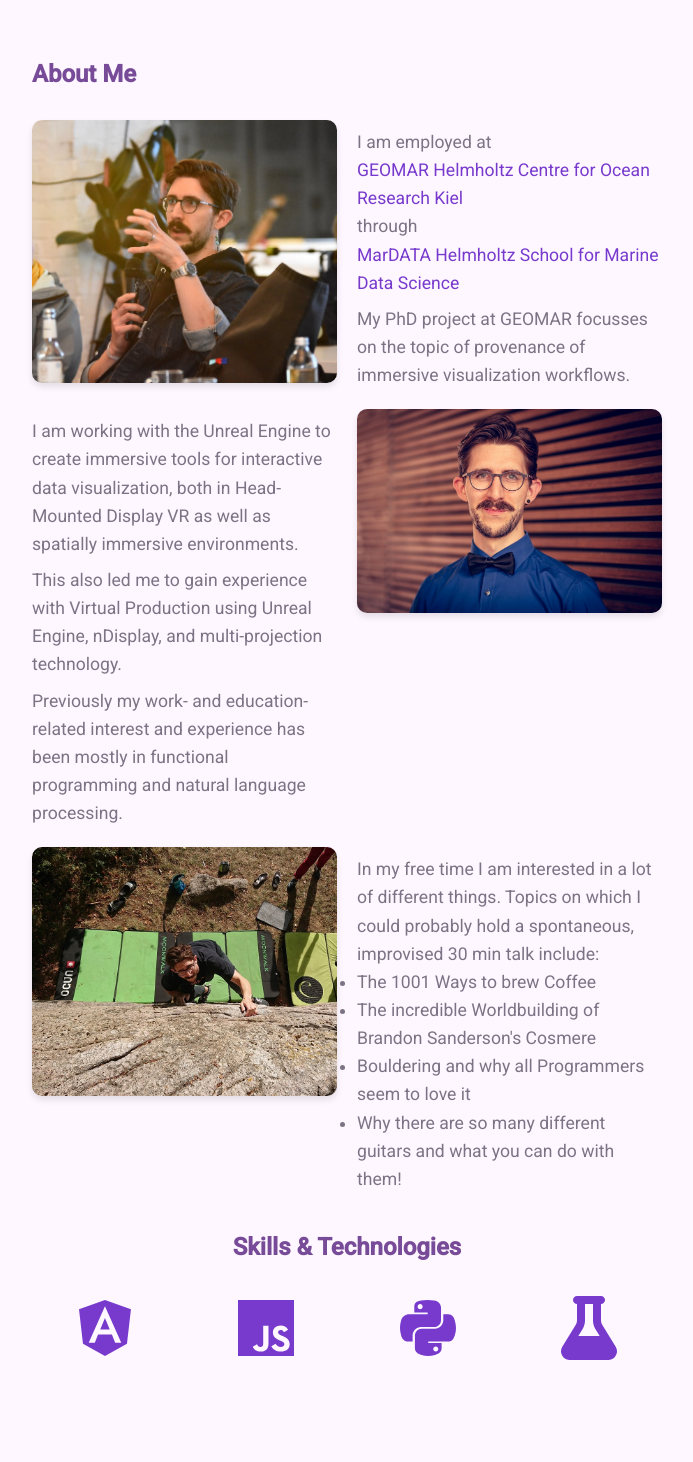
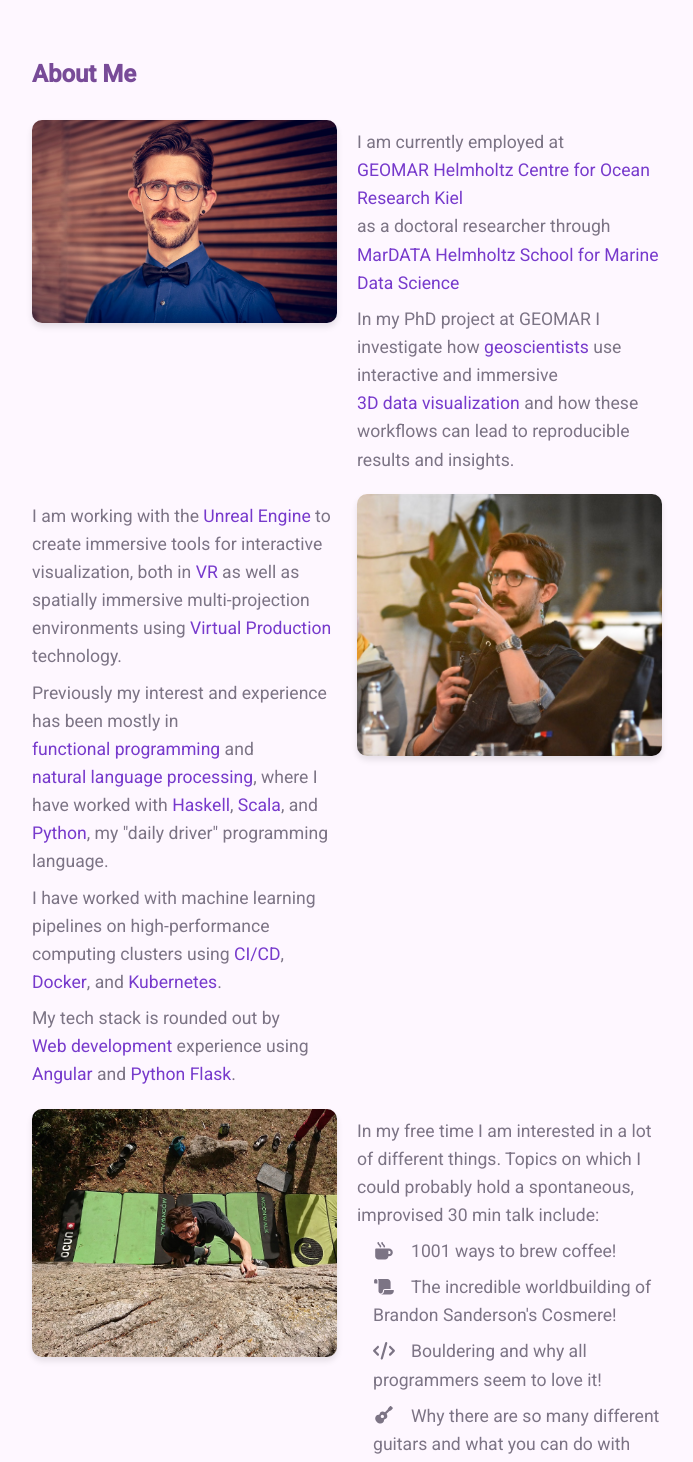
Before and after one commit to arbertrary/personal-angular-page, an Angular app: page / in a window 1280 px wide. Shown: the part 880-2342 px from the top of the page, without its empty margins (293-986 px from the left). Built offline with nearby package versions, Linux system fonts and the light colour scheme.

Commit message:
Add: Content to about section

```diff
--- a/src/app/home/about/about.component.html
+++ b/src/app/home/about/about.component.html
@@ -8,30 +8,44 @@
             <!-- About Me Content -->
             <div class="about-grid">
                 <!-- First Row -->
-                <img src="assets/img/speaking.jpg" alt="About me photo 1" class="photo" />
-                <div class="text description">
-                    <p>I am employed at <span class="highlight-text" style>GEOMAR Helmholtz Centre for Ocean Research
-                            Kiel</span> through <a href="https://www.mardata.de"><span class="highlight-text">MarDATA
+                <img src="assets/img/application.jpg" alt="About me photo 1" class="photo" />
+                <div id="firstText" class="text description">
+                    <p>I am currently employed at <span class="highlight-text" style>GEOMAR Helmholtz Centre for Ocean
+                            Research
+                            Kiel</span> as a doctoral researcher through <a href="https://www.mardata.de"><span
+                                class="highlight-text">MarDATA
                                 Helmholtz School for Marine Data Science</span></a></p>
-                    <p>My PhD project at GEOMAR focusses on
-                        the topic of
-                        provenance of immersive visualization workflows.</p>
+                    <p>In my PhD project at GEOMAR I investigate how <span class="highlight-text">geoscientists</span>
+                        use interactive and immersive
+                        <span class="highlight-text">3D data visualization</span> and how these workflows can lead to
+                        reproducible results and insights.
+                    </p>
+
                 </div>
 
                 <!-- Second Row -->
 
                 <div class="text description">
                     <p>
-                        I am working with the Unreal Engine to create immersive tools for interactive data
-                        visualization, both in Head-Mounted Display VR as well as spatially immersive
-                        environments.</p>
-
-                    <p>This also led me to gain experience with Virtual Production using Unreal Engine, nDisplay, and
-                        multi-projection technology.</p>
-                    <p>Previously my work- and education-related interest and experience has been mostly in functional
-                        programming and natural language processing.</p>
+                        I am working with the <span class="highlight-text">Unreal Engine</span> to create immersive
+                        tools for interactive
+                        visualization, both in <span class="highlight-text">VR</span> as well as
+                        spatially immersive multi-projection
+                        environments using <span class="highlight-text">Virtual Production</span> technology.</p>
+                    <p>Previously my interest and experience has been mostly in <span class="highlight-text">functional
+                            programming</span> and <span class="highlight-text">natural language processing</span>,
+                        where I have worked with <span class="highlight-text">Haskell</span>, <span
+                            class="highlight-text">Scala</span>, and <span class="highlight-text">Python</span>,
+                        my "daily driver" programming language.</p>
+                    <p>I have worked with machine learning pipelines on high-performance computing
+                        clusters using <span class="highlight-text">CI/CD</span>, <span
+                            class="highlight-text">Docker</span>, and <span class="highlight-text">Kubernetes</span>.
+                    </p>
+                    <p>My tech stack is rounded out by <span class="highlight-text">Web development</span> experience
+                        using <span class="highlight-text">Angular</span> and <span class="highlight-text">Python
+                            Flask</span>.</p>
                 </div>
-                <img src="assets/img/application.jpg" alt="About me photo 2" class="photo" />
+                <img src="assets/img/speaking.jpg" alt="About me photo 2" class="photo" />
 
                 <!-- Third Row -->
                 <img id="lastImage" src="assets/img/private.jpg" alt="About me photo 2" class="photo" />
@@ -39,12 +53,25 @@
                     <p>In my free time I am interested in a lot of different things. Topics on which I could probably
                         hold a spontaneous, improvised 30 min talk include:</p>
                     <!-- <p> -->
-                    <ul>
-                        <li>The 1001 Ways to brew Coffee</li>
-                        <li>The incredible Worldbuilding of Brandon Sanderson's Cosmere</li>
-                        <li>Bouldering and why all Programmers seem to love it</li>
-                        <li>Why there are so many different guitars and what you can do with them!</li>
-                    </ul>
+                    <div class="icon-list">
+                        <p><fa-icon [icon]="faCoffee" [fixedWidth]="true"></fa-icon><span>1001 ways to brew
+                                coffee!</span></p>
+                        <p><fa-icon [icon]="faScroll" [fixedWidth]="true"></fa-icon><span>The incredible worldbuilding
+                                of
+                                Brandon
+                                Sanderson's
+                                Cosmere!</span></p>
+                        <p><fa-icon [icon]="faProgrammer" [fixedWidth]="true"></fa-icon><span>Bouldering and why all
+                                programmers seem to
+                                love it!</span>
+                        </p>
+                        <p><fa-icon [icon]="faGuitar" [fixedWidth]="true"></fa-icon><span>Why there are so many
+                                different guitars and what
+                                you
+                                can do with them!</span></p>
+                        <p><fa-icon [icon]="faFood" [fixedWidth]="true"></fa-icon><span>Why going plant-based could save
+                                the planet!</span></p>
+                    </div>
                     <!-- </p> -->
                 </div>
             </div>
--- a/src/app/home/about/about.component.scss
+++ b/src/app/home/about/about.component.scss
@@ -22,6 +22,9 @@
         @media (max-width: 768px) {
             grid-template-columns: 1fr;
 
+            #firstText {
+                order: -1;
+            }
 
             #lastImage {
                 order: +1;
@@ -33,7 +36,7 @@
             background: var(--mat-sys-surface);
             line-height: 1.6;
             display: flex;
-            align-items: center;
+            // align-items: center;
             justify-content: center;
             // text-align: justify;
             flex-direction: column;
@@ -41,6 +44,18 @@
             p {
                 padding-top: 0.5rem;
             }
+
+            .icon-list {
+                padding-left: 1rem;
+
+
+                span {
+                    padding-left: 1rem;
+                }
+
+
+            }
+
         }
 
         .photo {
--- a/src/app/home/about/about.component.ts
+++ b/src/app/home/about/about.component.ts
@@ -1,7 +1,7 @@
 import { Component } from '@angular/core';
 import { FontAwesomeModule } from '@fortawesome/angular-fontawesome';
 import { faAngular, faJs, faPython } from '@fortawesome/free-brands-svg-icons';
-import { faFlask } from '@fortawesome/free-solid-svg-icons';
+import { faCode, faDragon, faFlask, faGuitar, faMugHot, faScroll, faSeedling } from '@fortawesome/free-solid-svg-icons';
 
 
 @Component({
@@ -15,8 +15,10 @@ export class AboutComponent {
   faPython = faPython;
   faFlask = faFlask;
   faJs = faJs;
-
-
-
-
+  faCoffee = faMugHot;
+  faProgrammer = faCode;
+  faGuitar = faGuitar;
+  faDragon = faDragon;
+  faScroll = faScroll;
+  faFood = faSeedling;
 }
```
